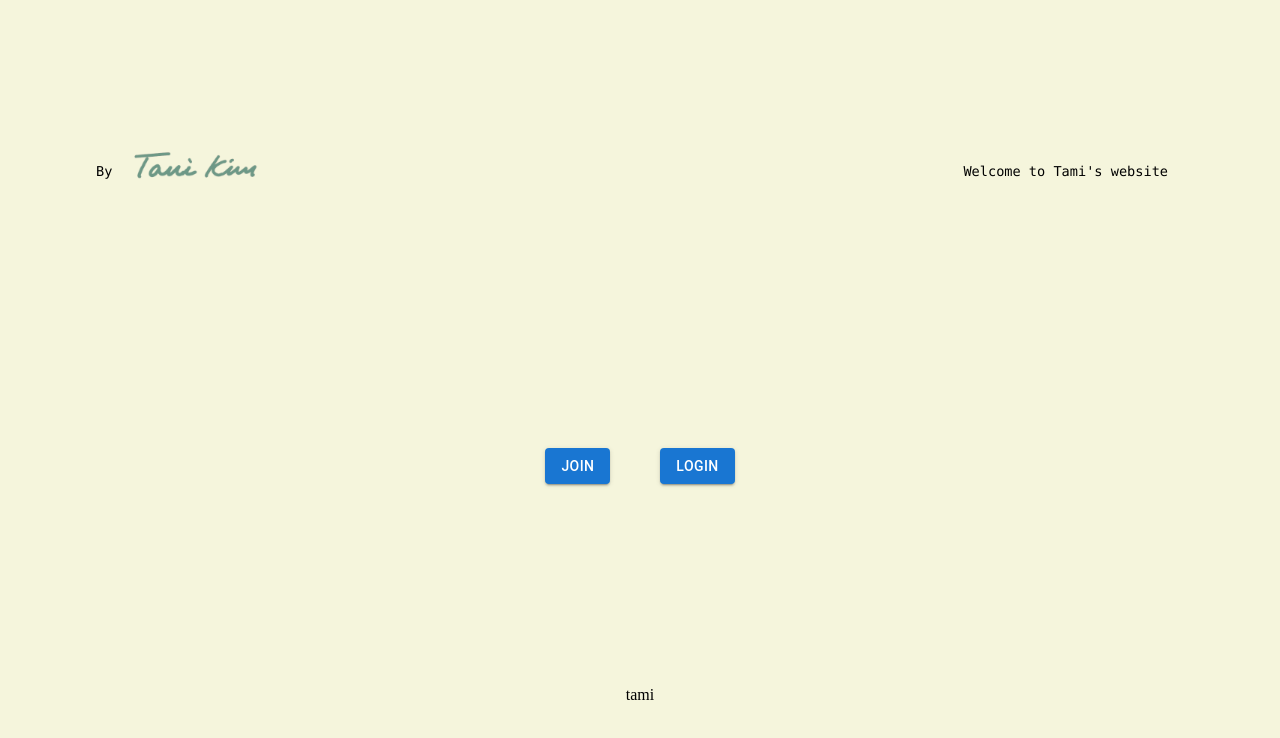
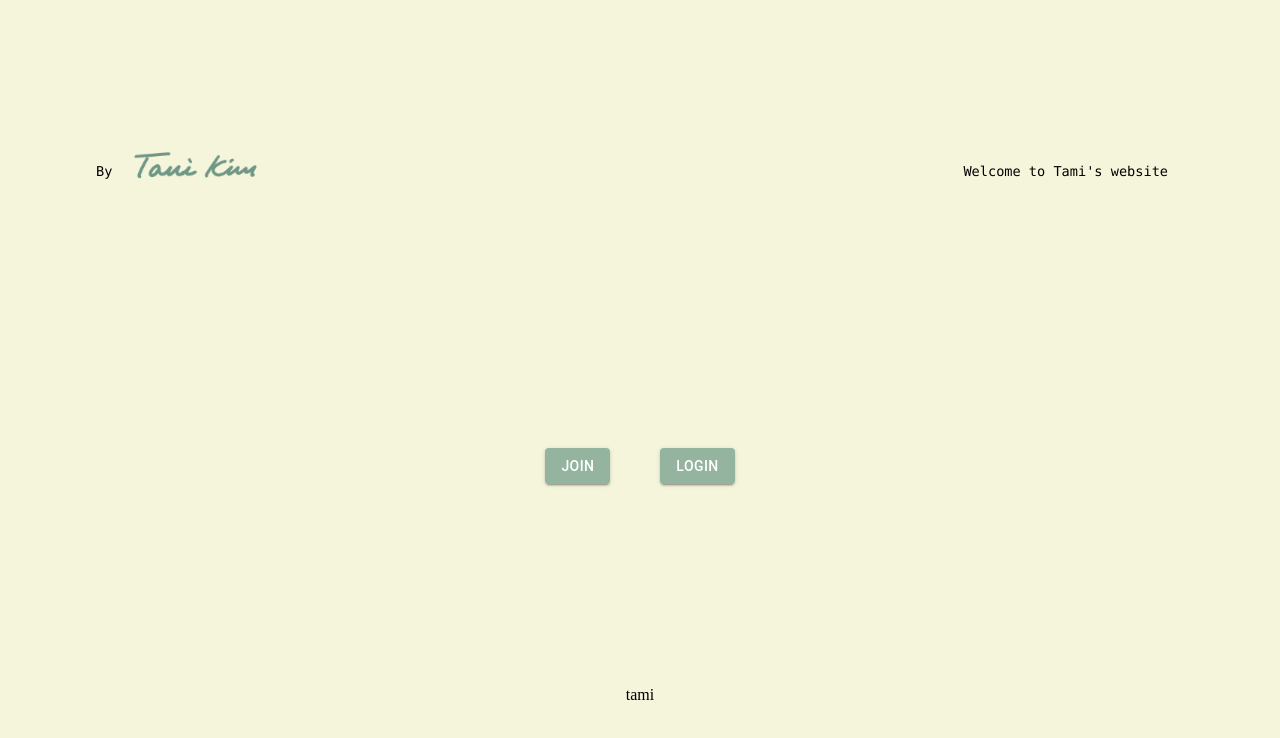
Before and after one commit to tamoimi/next-home-page, a Next.js app: page / in a window 1280 px wide. Shown: the top 738 px of the page. Built offline with nearby package versions, Linux system fonts and the light colour scheme.

Commit message:
style: 버튼 색 변경

```diff
--- a/pages/index.js
+++ b/pages/index.js
@@ -23,28 +23,33 @@ export default function Home() {
         <div className={styles.description}>
           <div>
             <Link href="/">
-
               By{" "}
               <Image
                 src="/logo.png"
-                  alt="Vercel Logo"
+                alt="logo"
                 className={styles.vercelLogo}
                 width={150}
                 height={150}
                 priority
               />
-
             </Link>
           </div>
           <p>Welcome to Tami&apos;s website</p>
         </div>
 
         <div className={styles.center}>
-          <Link href="/join"><Button variant="contained">Join</Button></Link>
+          <Link href="/join">
+            <Button variant="contained" sx={{ backgroundColor: "#94B49F"}}>
+              Join
+            </Button>
+          </Link>
 
           <div className={styles.thirteen}>
-            <Link href="/login"><Button variant="contained">Login</Button></Link>
-
+            <Link href="/login">
+              <Button variant="contained" sx={{ backgroundColor: "#94B49F" }}>
+                Login
+              </Button>
+            </Link>
           </div>
         </div>
 
--- a/styles/Home.module.css
+++ b/styles/Home.module.css
@@ -103,6 +103,9 @@
   position: absolute;
   filter: blur(45px);
   transform: translateZ(0);
+}
+.center button:hover {
+  background-color: #798f80 ;
 }
 
 .logo,
```
Lines whose indentation alone changed are shown as unchanged.
